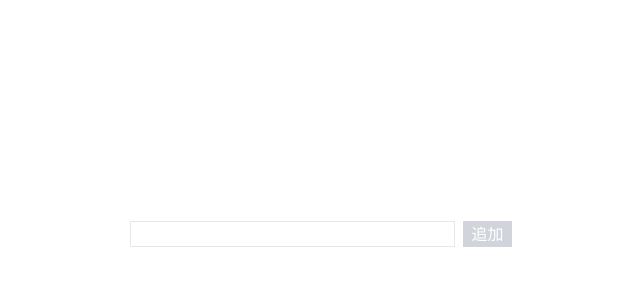
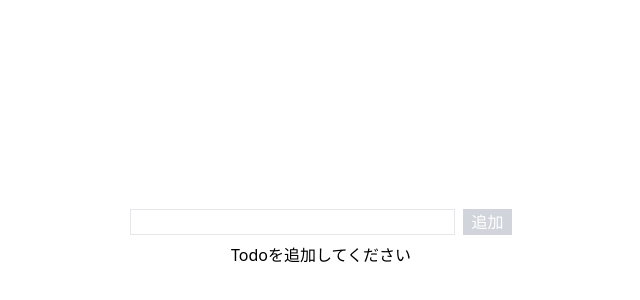
Before and after one commit to tzptzptzptzptzp/ex-vue, a Vue app: page / in a window 1280 px wide. Shown: the part 162-462 px from the top of the page, without its empty margins (319-959 px from the left). Built offline with nearby package versions, Linux system fonts and the light colour scheme.

Commit message:
⚡️ Todoがない時にテキストを表示する機能を実装

```diff
--- a/src/App.vue
+++ b/src/App.vue
@@ -21,7 +21,7 @@
       <button @click="addTodo()" class="px-2 bg-gray-300 text-white">追加</button>
     </div>
 
-    <ul>
+    <ul v-if="todos.length > 0">
       <li v-for="(todo, i) in todos" :key="i" class="flex items-center gap-2">
         {{ todo }}
         <span @click="removeTodo(i)" class="cursor-pointer">
@@ -33,5 +33,7 @@
         </span>
       </li>
     </ul>
+
+    <p v-else>Todoを追加してください</p>
   </div>
 </template>
```
